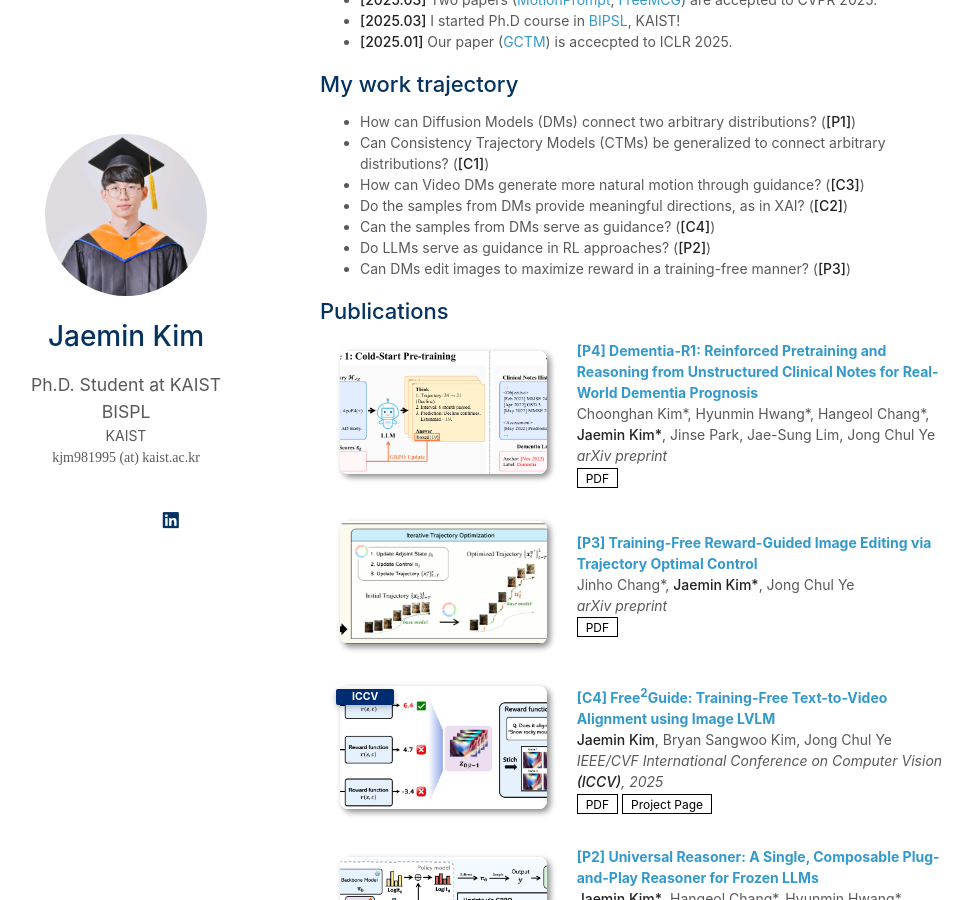
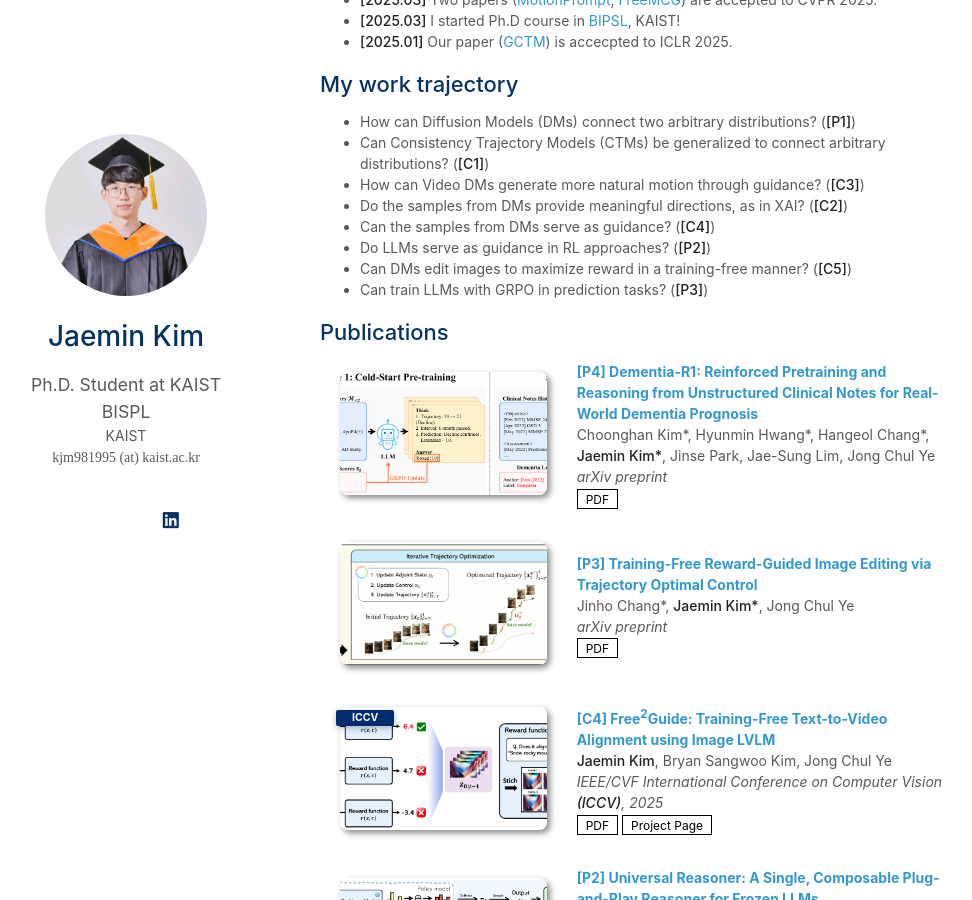
Before and after one commit to kjm981995/kjm981995.github.io, a Jekyll site: the page built from index.md, in a window 1280 px wide and 900 px high, scrolled down 436 px. Shown: the whole window, without its empty margins (150-1122 px from the left). Built offline with Jekyll 4.4.1, drawn with Linux system fonts in a browser that asks for light colours; a style sheet for code colours, icons or effects is not loaded; our own code applies the rules of GitHub Pages for plain Markdown files.

Commit message:
Update index.md

```diff
--- a/index.md
+++ b/index.md
@@ -27,7 +27,8 @@ My research focuses on <strong>controllable generative AI</strong>, exploring wa
 - Do the samples from DMs provide meaningful directions, as in XAI? (**[C2]**)
 - Can the samples from DMs serve as guidance? (**[C4]**)
 - Do LLMs serve as guidance in RL approaches? (**[P2]**)
-- Can DMs edit images to maximize reward in a training-free manner? (**[P3]**)
+- Can DMs edit images to maximize reward in a training-free manner? (**[C5]**)
+- Can train LLMs with GRPO in prediction tasks? (**[P3]**)
 
 {% include_relative _includes/publications.md %}
 
```
